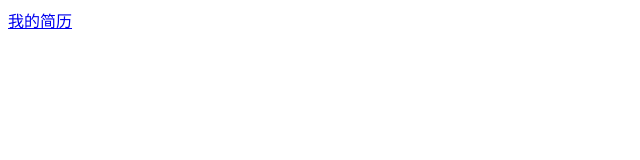
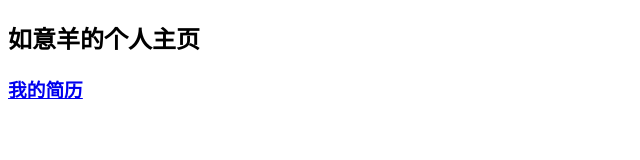
Before and after one commit to LouieYoung/LouieYoung.github.io, a plain HTML site: page index.html in a window 1280 px wide. Shown: the whole page, without its empty margins (0-640 px from the left). Drawn offline with Linux system fonts and the light colour scheme.

Commit message:
Update index.html

```diff
--- a/index.html
+++ b/index.html
@@ -2,9 +2,16 @@
 <html>
   <head>
   <meta charset="utf-8" />
-<title>如意羊的个人主页</title>
+  <title>
+    如意羊的个人主页
+  </title>
   </head>
   <body>
+    <h2>
+      如意羊的个人主页
+    </h2>
+    <h3>
         <a href="/resume.html" title="我的简历">我的简历</a>
+    </h3>
   </body>
 </html>
```
Lines whose indentation alone changed are shown as unchanged.
